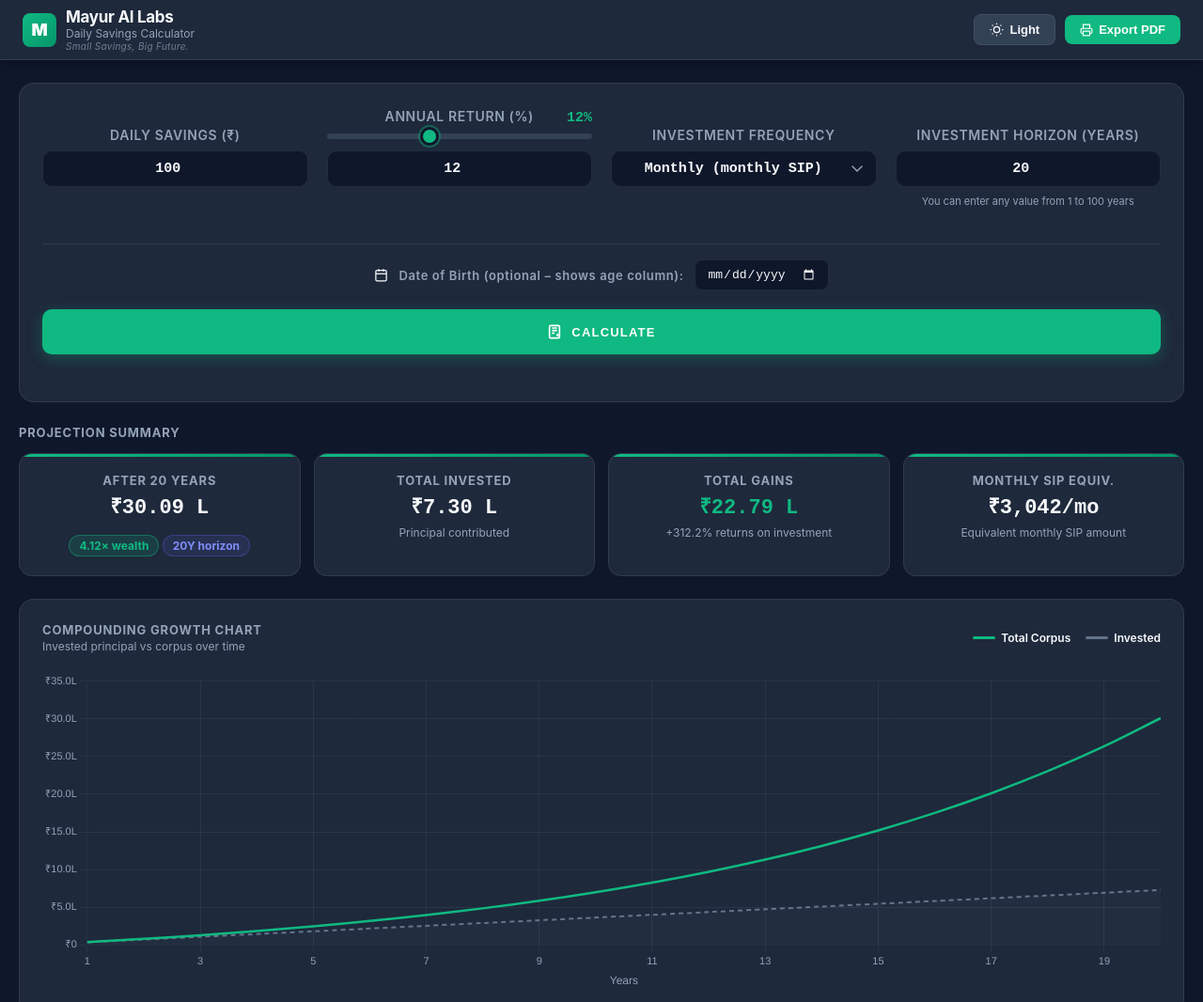
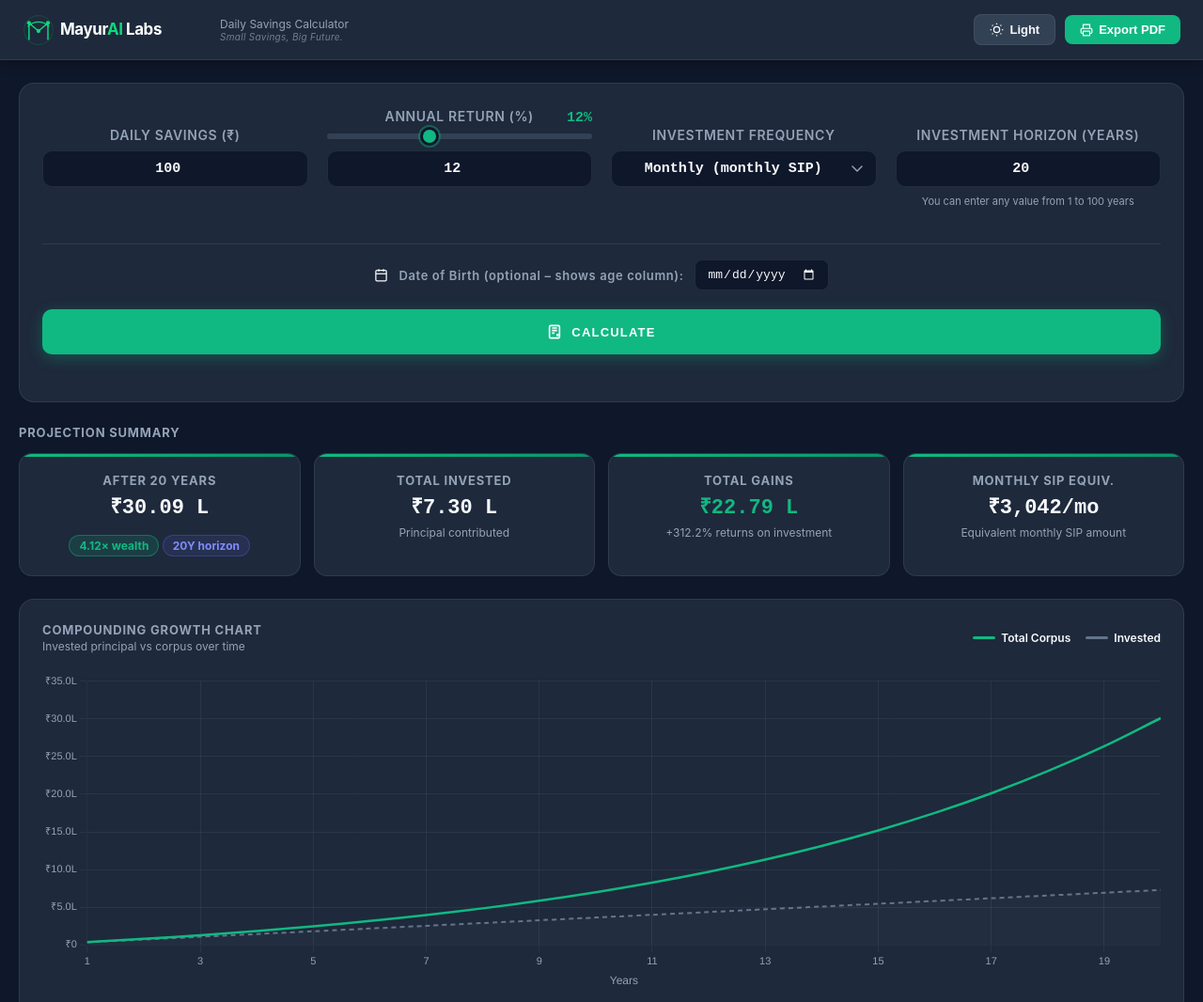
Before and after one commit to MayurAILabs/mayur-ai-labs-savings-calculator, a plain HTML site: page index.html in a window 1280 px wide. Shown: the top 1066 px of the page at 94% size. Drawn offline with nearby package versions, Linux system fonts and the light colour scheme.

Commit message:
Add SVG logo, favicon, and shorten page title to Mayur AI Labs

```diff
--- a/index.html
+++ b/index.html
@@ -3,7 +3,8 @@
 <head>
 <meta charset="UTF-8">
 <meta name="viewport" content="width=device-width, initial-scale=1.0">
-<title>Mayur AI Labs – Daily Savings Calculator</title>
+<title>Mayur AI Labs</title>
+<link rel="icon" href="favicon.svg" type="image/svg+xml">
 <script src="https://cdn.jsdelivr.net/npm/chart.js"></script>
 <style>
   :root {
@@ -423,9 +424,20 @@
 
 <header>
   <div class="brand">
-    <div class="brand-icon">M</div>
+    <svg width="200" height="34" viewBox="0 0 260 44" fill="none" xmlns="http://www.w3.org/2000/svg">
+      <circle cx="22" cy="22" r="20" stroke="rgba(15,216,126,0.15)" stroke-width="1.5" fill="none"/>
+      <path d="M 7.8 16.7 A 20 20 0 0 1 36.2 16.7" stroke="#0FD87E" stroke-width="1.8" stroke-linecap="round" fill="none"/>
+      <polyline points="8.9,34.4 8.9,12.2 22,23.3 35.1,12.2 35.1,34.4" stroke="#0FD87E" stroke-width="1.9" stroke-linejoin="round" stroke-linecap="round" fill="none"/>
+      <circle cx="8.9"  cy="12.2" r="2.8" fill="#0FD87E"/>
+      <circle cx="22"   cy="23.3" r="2.8" fill="#0FD87E"/>
+      <circle cx="35.1" cy="12.2" r="2.8" fill="#0FD87E"/>
+      <circle cx="8.9"  cy="34.4" r="1.7" fill="#0FD87E" opacity="0.35"/>
+      <circle cx="35.1" cy="34.4" r="1.7" fill="#0FD87E" opacity="0.35"/>
+      <text x="52"  y="28" font-family="Inter, system-ui, sans-serif" font-size="22" font-weight="700" fill="#FFFFFF" letter-spacing="-0.5">Mayur</text>
+      <text x="117" y="28" font-family="Inter, system-ui, sans-serif" font-size="22" font-weight="700" fill="#0FD87E" letter-spacing="-0.5">AI</text>
+      <text x="143" y="28" font-family="Inter, system-ui, sans-serif" font-size="22" font-weight="700" fill="#FFFFFF" letter-spacing="-0.5">Labs</text>
+    </svg>
     <div>
-      <div class="brand-name">Mayur AI Labs</div>
       <div class="brand-sub">Daily Savings Calculator</div>
       <div class="brand-tagline">Small Savings, Big Future.</div>
     </div>
```
Also changed, not shown: favicon.svg (added).
